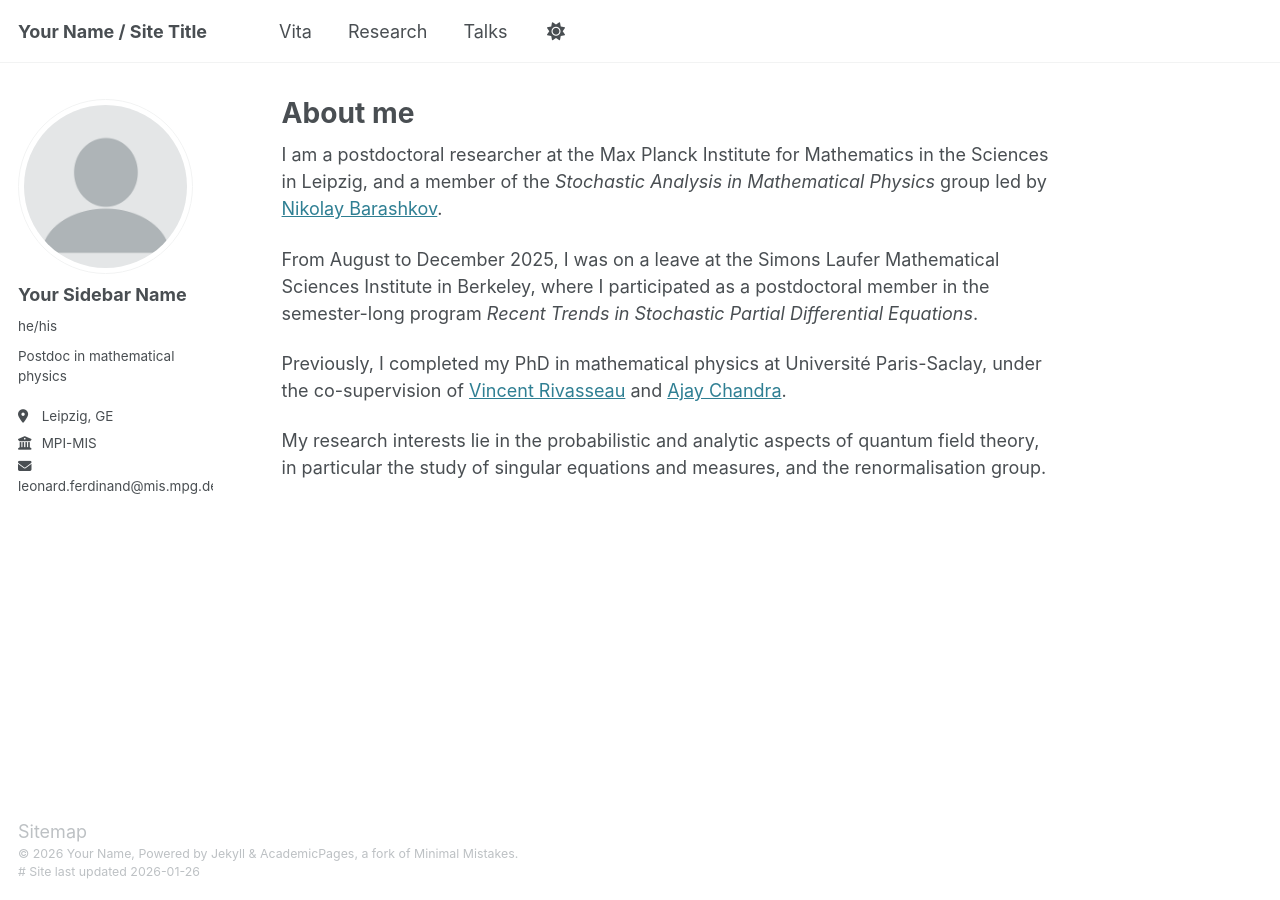
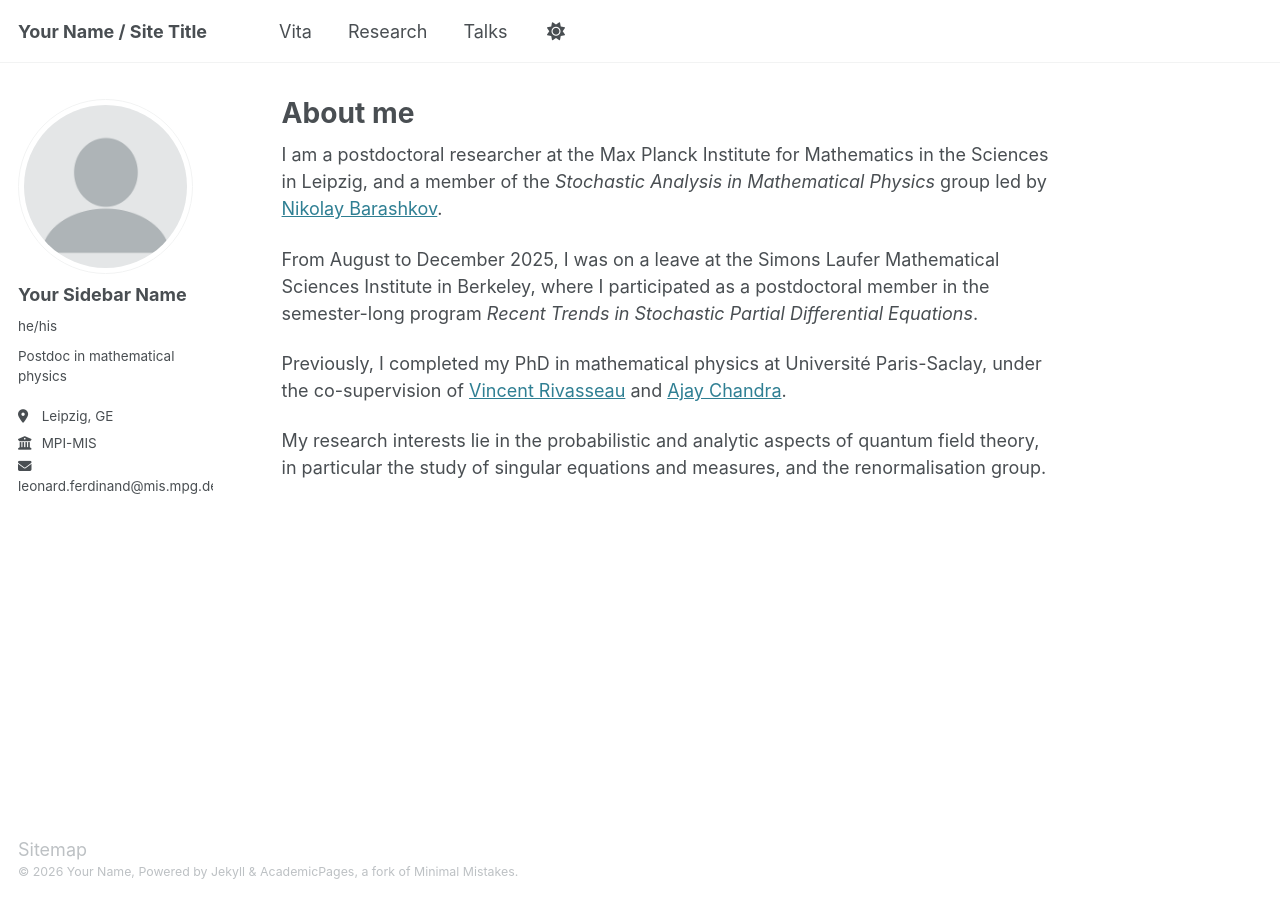
Before and after one commit to leonardferdinand/leonardferdinand.github.io, a Jekyll site: the page built from _pages/about.md, in a window 1280 px wide. Built offline with Jekyll 4.4.1, drawn with Linux system fonts in a browser that asks for light colours.

Commit message:
Update footer.html

```diff
--- a/_includes/footer.html
+++ b/_includes/footer.html
@@ -20,9 +20,9 @@
   </ul>
 </div>
 {% endif %}
-  !-->
+  -->
 
 <div class="page__footer-copyright">
   &copy; {{ site.time | date: '%Y' }} {{ site.name | default: site.title }}, {{ site.data.ui-text[site.locale].powered_by | default: "Powered by" }} <a href="http://jekyllrb.com" rel="nofollow">Jekyll</a> &amp; <a href="https://github.com/academicpages/academicpages.github.io">AcademicPages</a>, a fork of <a href="https://mademistakes.com/work/minimal-mistakes-jekyll-theme/" rel="nofollow">Minimal Mistakes</a>.<br />
-#  Site last updated {{ "now" | date: '%Y-%m-%d' %}}
+<!--  Site last updated {{ "now" | date: '%Y-%m-%d' %}}  -->
 </div>
```
